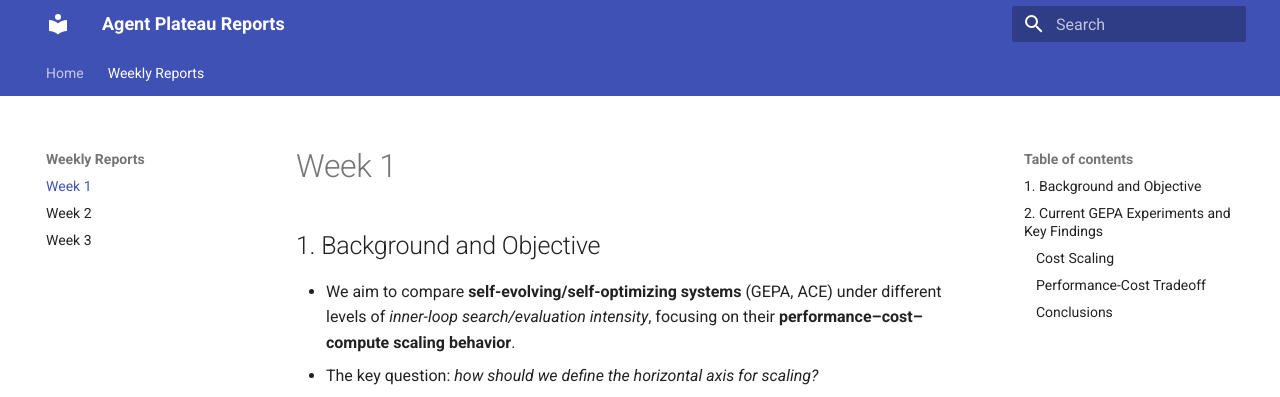
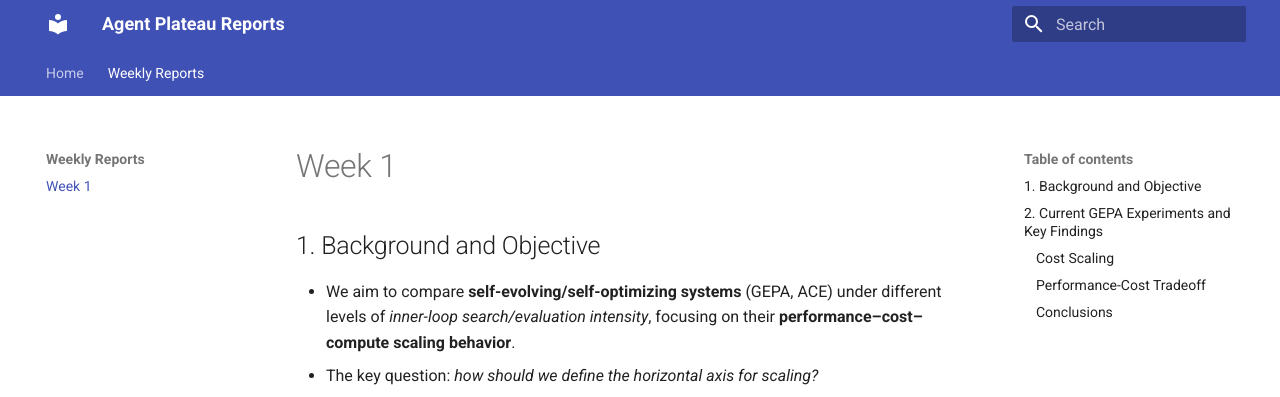
Before and after one commit to Ch1nyzzz/agent_plateau, an MkDocs documentation site: the page built from docs/week1.md, in a window 1280 px wide. Shown: the top 397 px of the page. Built offline with MkDocs 1.6.1 and Material for MkDocs 9.7.7, drawn with Linux system fonts in a browser that asks for light colours.

```diff
--- a/mkdocs.yml
+++ b/mkdocs.yml
@@ -13,8 +13,6 @@
   - Home: index.md
   - Weekly Reports:
       - Week 1: week1.md
-      - Week 2: week2.md
-      - Week 3: week3.md
 markdown_extensions:
   - admonition
   - codehilite
```
